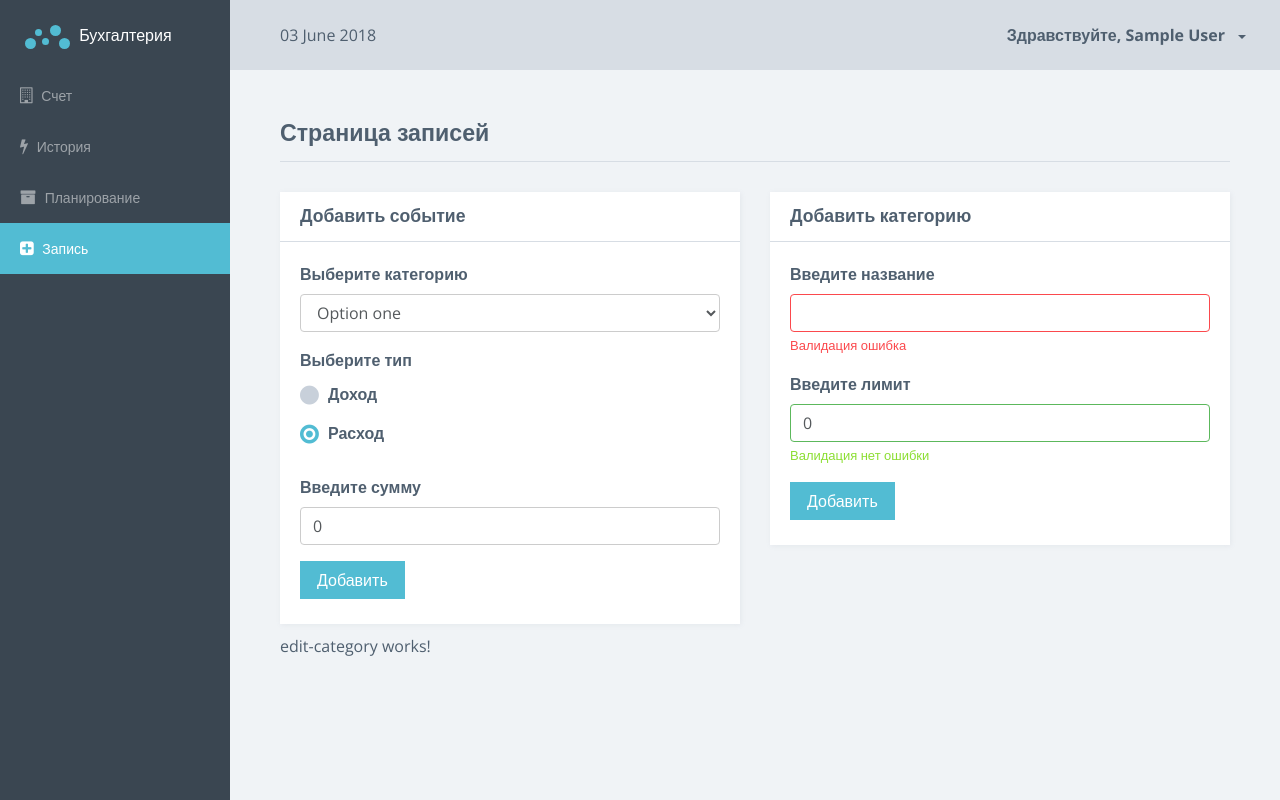
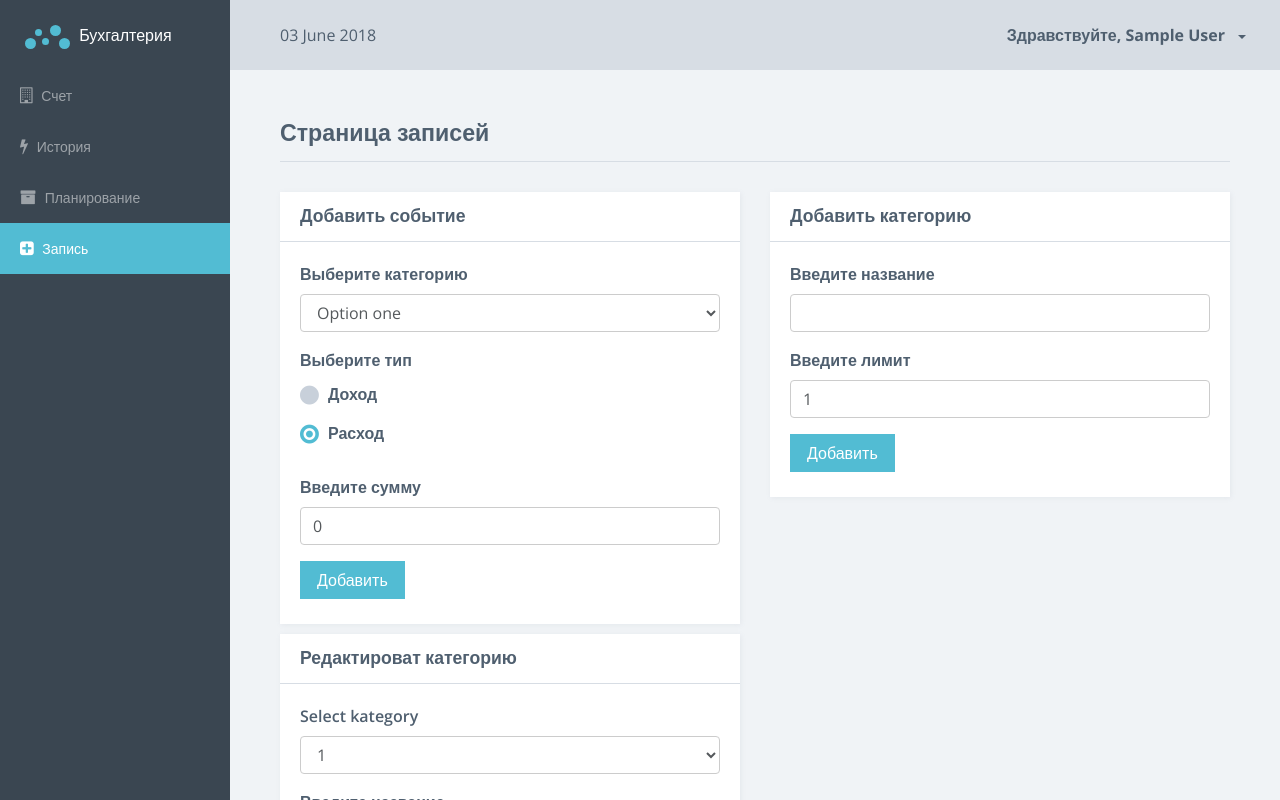
Before and after one commit to TNadir/homeAccounting, an Angular app: page /system/records in a window 1280 px wide. Built offline with nearby package versions, Linux system fonts and the light colour scheme; sample sign-in values are in the browser's storage.

Commit message:
categories

```diff
--- a/src/app/system/records-page/add-category/add-category.component.html
+++ b/src/app/system/records-page/add-category/add-category.component.html
@@ -5,16 +5,26 @@
     </div>
   </div>
   <div class="card-block">
-    <form #f="ngForm"  (ngSubmit)="onSubmit()" >
-      <div class="form-group has-error">
-        <label class="control-label" for="category-name">Введите название</label>
-        <input type="text" id="category-name" class="form-control">
-        <span class="form-help-text">Валидация ошибка</span>
+    <form #f="ngForm" (ngSubmit)="onSubmit(f)">
+      <div class="form-group"
+      [ngClass]="{'has-error':name.invalid&&name.touched}">
+        <label class="control-label" for="name">Введите название</label>
+
+        <input type="text" id="name" class="form-control" #name="ngModel" name="name" ngModel required>
+
+        <span *ngIf="name.invalid&&name.touched" class="form-help-text">Enter category name!</span>
+
       </div>
-      <div class="form-group has-success">
-        <label class="control-label" for="category-value">Введите лимит</label>
-        <input type="number" value="0" id="category-value" class="form-control">
-        <span class="form-help-text">Валидация нет ошибки</span>
+      <div class="form-group"
+      [ngClass]="{'has-error':capacity.invalid&&capacity.touched}"
+      >
+
+        <label class="control-label" for="capacity">Введите лимит</label>
+
+        <input type="number" min="1" value="0" id="capacity" class="form-control" [ngModel]="1" #capacity="ngModel" name="capacity" ngModel required>
+
+        <span *ngIf="capacity.invalid&&capacity.touched" class="form-help-text">Enter category value!!</span>
+
       </div>
       <button type="submit" class="btn btn-primary">Добавить</button>
     </form>
--- a/src/app/system/records-page/add-category/add-category.component.ts
+++ b/src/app/system/records-page/add-category/add-category.component.ts
@@ -1,17 +1,33 @@
-import { Component, OnInit } from '@angular/core';
+import { Category } from './../../shared/models/category.model';
+import { CategoryService } from './../../shared/services/categories.service';
+import { Component, OnInit, Output, EventEmitter } from '@angular/core';
+import { NgForm } from '@angular/forms';
 
 @Component({
   selector: 'wfm-add-category',
   templateUrl: './add-category.component.html',
   styleUrls: ['./add-category.component.scss']
 })
-export class AddCategoryComponent implements OnInit {
+export class AddCategoryComponent {
 
-  constructor() { }
+  @Output() onCategoryAdd = new EventEmitter<Category>();
 
-  ngOnInit() {
+  constructor(private categoryService: CategoryService) { }
+
+
+  onSubmit(form: NgForm) {
+    let { name, capacity } = form.value;
+    if (capacity < 0) capacity *= -1;
+    const category = new Category(name, capacity);
+
+    this.categoryService.addCategory(category)
+      .subscribe((cat: Category) => {
+        form.reset();
+        form.form.patchValue({ capacity: 1 });
+        console.log(cat);
+        this.onCategoryAdd.emit(cat);
+      })
+
   }
 
-  onSubmit(){}
-
 }
--- a/src/app/system/records-page/edit-category/edit-category.component.html
+++ b/src/app/system/records-page/edit-category/edit-category.component.html
@@ -1,3 +1,40 @@
-<p>
-  edit-category works!
-</p>
+<div class="card">
+  <div class="card-header bordered">
+    <div class="header-block">
+      <h3 class="title">Редактироват категорию</h3>
+    </div>
+  </div>
+  <div class="card-block">
+    <form #f="ngForm" (ngSubmit)="onSubmit(f)">
+
+      <div class="form-group">
+        <label for="e-select-category">Select kategory</label>
+        <select  id="e-select-category" class="form-control">
+          <option>1</option>
+        </select>
+      </div>
+
+      <div class="form-group"
+      [ngClass]="{'has-error':ename.invalid&&ename.touched}">
+        <label class="control-label" for="ename">Введите название</label>
+
+        <input type="text" id="ename" class="form-control" #ename="ngModel" name="ename" ngModel required>
+
+        <span *ngIf="ename.invalid&&ename.touched" class="form-help-text">Enter category name!</span>
+
+      </div>
+      <div class="form-group"
+      [ngClass]="{'has-error':ecapacity.invalid&&ecapacity.touched}"
+      >
+
+        <label class="control-label" for="ecapacity">Введите лимит</label>
+
+        <input type="number" min="1" value="0" id="ecapacity" class="form-control" [ngModel]="1" #ecapacity="ngModel" name="ecapacity" ngModel required>
+
+        <span *ngIf="ecapacity.invalid&&ecapacity.touched" class="form-help-text">Enter category value!!</span>
+
+      </div>
+      <button type="submit" class="btn btn-primary">Добавить</button>
+    </form>
+  </div>
+</div>
--- a/src/app/system/records-page/edit-category/edit-category.component.ts
+++ b/src/app/system/records-page/edit-category/edit-category.component.ts
@@ -1,4 +1,5 @@
 import { Component, OnInit } from '@angular/core';
+import { NgForm } from '@angular/forms';
 
 @Component({
   selector: 'wfm-edit-category',
@@ -12,4 +13,9 @@ export class EditCategoryComponent implements OnInit {
   ngOnInit() {
   }
 
+  onSubmit(form:NgForm)
+  {
+
+  }
+
 }
--- a/src/app/system/records-page/records-page.component.html
+++ b/src/app/system/records-page/records-page.component.html
@@ -11,7 +11,7 @@
       <wfm-add-event></wfm-add-event>
     </div>
     <div class="col-md-6">
-      <wfm-add-category></wfm-add-category>
+      <wfm-add-category (onCategoryAdd)="newCategoryAdded($event)"></wfm-add-category>
     </div>
   </div>
 
--- a/src/app/system/records-page/records-page.component.ts
+++ b/src/app/system/records-page/records-page.component.ts
@@ -1,3 +1,4 @@
+import { Category } from './../shared/models/category.model';
 import { Component, OnInit } from '@angular/core';
 
 @Component({
@@ -12,4 +13,10 @@ export class RecordsPageComponent implements OnInit {
   ngOnInit() {
   }
 
+  newCategoryAdded(category:Category)
+  {
+
+    //
+  }
+
 }
--- a/src/app/system/shared/models/category.model.ts
+++ b/src/app/system/shared/models/category.model.ts
@@ -0,0 +1,7 @@
+export class Category {
+    constructor(
+        public name: string,
+        public capacity: number,
+        public id?: number
+    ) { }
+}
--- /dev/null
+++ b/src/app/system/shared/services/categories.service.ts
@@ -0,0 +1,20 @@
+import { Observable } from 'rxjs';
+import { Injectable } from "@angular/core";
+import { Http } from "@angular/http";
+import { BaseApi } from "../../../shared/core/base-api";
+import { Category } from '../models/category.model';
+
+
+@Injectable()
+export class CategoryService extends BaseApi{
+
+    constructor(public http: Http) {
+        super(http);
+    }
+
+    addCategory(category:Category):Observable<Category>
+    {
+      return this.post("/api/category/addcategories",category);
+    }
+
+}
--- a/src/app/system/system.module.ts
+++ b/src/app/system/system.module.ts
@@ -1,3 +1,4 @@
+import { CategoryService } from './shared/services/categories.service';
 import { NgModule } from "@angular/core";
 import { SystemComponent } from "./system.component";
 import { CommonModule } from "@angular/common";
@@ -42,7 +43,8 @@ import { EditCategoryComponent } from './records-page/edit-category/edit-categor
         SystemRoutingModule
     ],
     providers:[
-        BillService
+        BillService,
+        CategoryService
     ]
 })
 export class SystemModule { }
```
Also changed, not shown: src/app/system/shared/models/event.model.ts (added), src/app/system/shared/models/event.module.ts (deleted).
